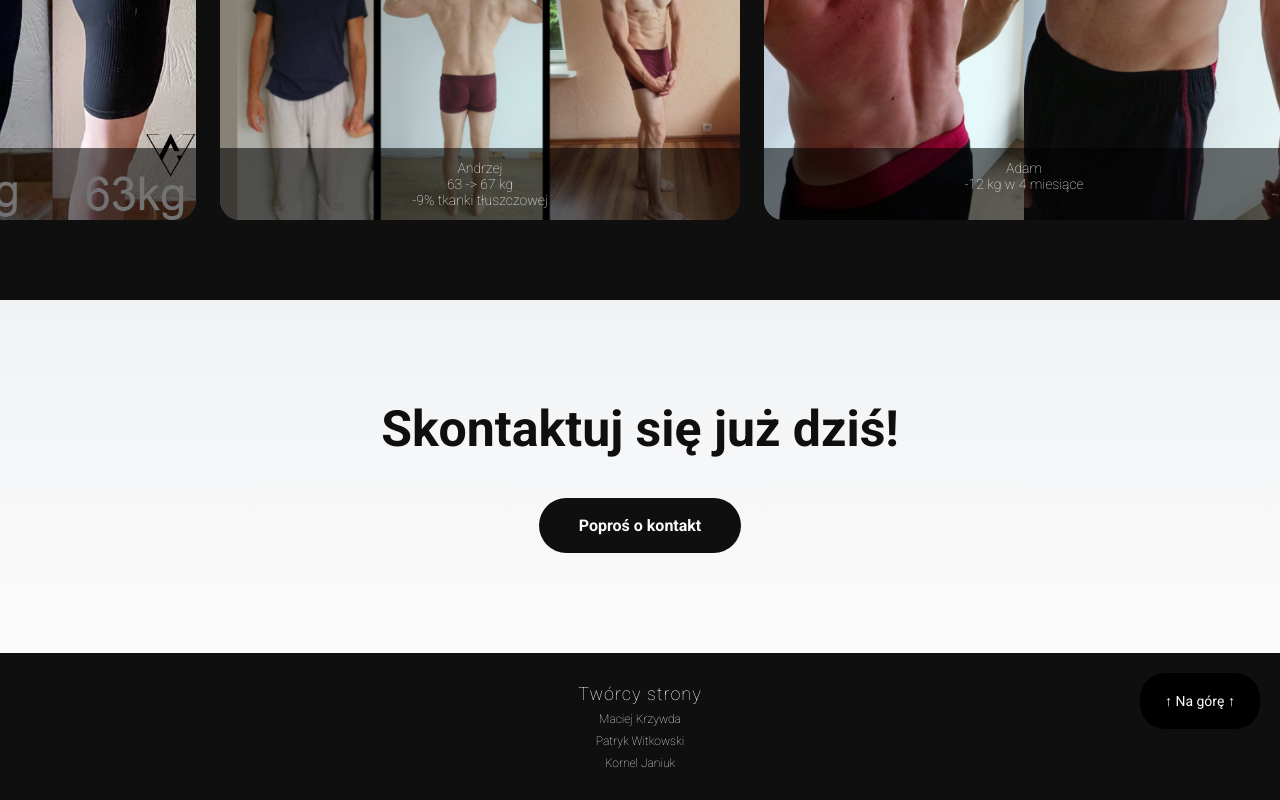
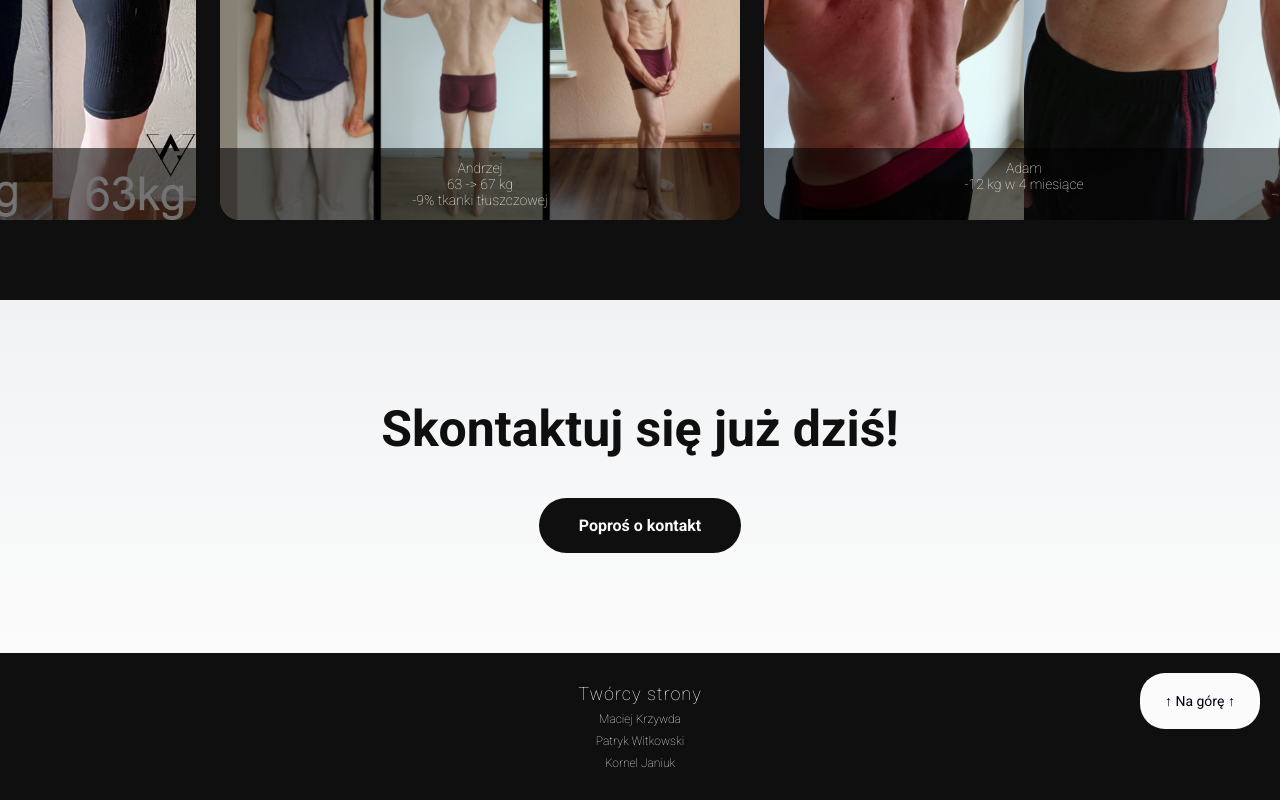
Before and after one commit to Kornio155/praktyki, a React (Vite) app: page / in a window 1280 px wide. Shown: the part 3841-4641 px from the top of the page. Built offline with nearby package versions, Linux system fonts and the light colour scheme.

Commit message:
przymcisk

```diff
--- a/src/App.css
+++ b/src/App.css
@@ -79,8 +79,8 @@ html {
   border: none;
   cursor: pointer;
 
-  background: #000;
-  color: #FBFBFB;
+  background: #FBFBFB;
+  color: #010013;
   font-size: 14px;
   font-weight: 500;
 
```
